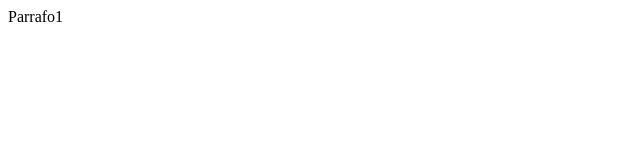
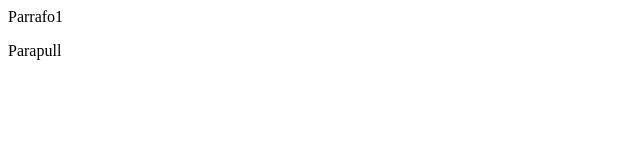
Before and after one commit to rpalaol/vsc, a plain HTML site: page index.html in a window 1280 px wide. Shown: the full height of the page, 0-640 px from the left. Drawn offline with Linux system fonts and the light colour scheme.

Commit message:
PArapull

```diff
--- a/index.html
+++ b/index.html
@@ -1 +1,2 @@
 <p>Parrafo1</p>
+<p>Parapull</p>
```
